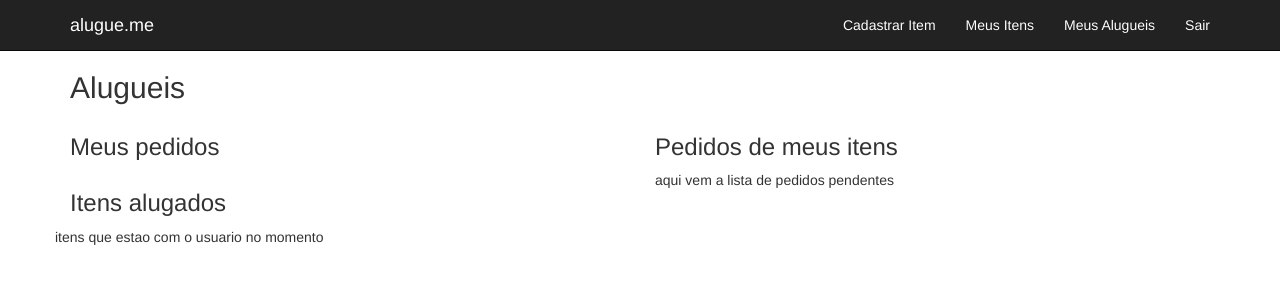
After one commit to gutobenn/inf-engsw, a Django app: page /rents/ in a window 1280 px wide. The commit adds this page. Shown: the top 300 px of the page. Run offline with Django 3.2, Linux system fonts and the light colour scheme; a user stored in the database is signed in; data that the repository does not hold is empty; some libraries are stand-ins or nearby versions.

Commit message:
Create Rents page

```diff
--- a/alugueme/models.py
+++ b/alugueme/models.py
@@ -36,8 +36,8 @@ class Rent(models.Model):
         (MONEY, 'Dinheiro'),
         (TRADE, 'Troca'),
     )
-    user = models.OneToOneField(User,on_delete=models.CASCADE)
-    item = models.OneToOneField(Item,on_delete=models.CASCADE)
+    user = models.ForeignKey(User,on_delete=models.CASCADE) # TODO conferir se ta correto usar foreignkey. outra possibilidade é modelar pedido de aluguel em uma classe diferente.
+    item = models.ForeignKey(Item,on_delete=models.CASCADE)
     status = models.IntegerField(choices=STATUS_CHOICES, default=PENDING_STATUS)
     request_date = models.DateTimeField()
     confirmation_date = models.DateTimeField(blank=True, null=True)
--- a/alugueme/templates/alugueme/base.html
+++ b/alugueme/templates/alugueme/base.html
@@ -30,7 +30,7 @@
                   {% if user.is_authenticated %}
                     <li><a href="{% url 'item_new' %}">Cadastrar Item</a></li>
                     <li><a href="{% url 'items_my' %}">Meus Itens</a></li>
-                    <li><a href="#">Meus Alugueis</a></li>
+                    <li><a href="{% url 'rents' %}">Meus Alugueis</a></li>
                     <li><a href="{% url 'logout' %}">Sair</a></li>
                   {% else %}
                   <li><a href="{% url 'signup' %}">Cadastrar-se</a></li>
--- /dev/null
+++ b/alugueme/templates/alugueme/rents.html
@@ -0,0 +1,27 @@
+{% extends 'alugueme/base.html' %}
+{% block content %}
+  <h2>Alugueis</h2>
+
+  <div class="row">
+    <div class="col-md-6">
+      <h3>Meus pedidos</h3>
+      <div class="row">
+        {% for rent in rents %}
+          <div class="rents-rent">
+            <h5><a href="{% url 'item_detail' pk=rent.item.pk %}">{{ rent.item.title }}</a></h5>
+          </div>
+        {% endfor %}
+      </div>
+
+      <h3>Itens alugados</h3>
+      <div class="row">
+        itens que estao com o usuario no momento
+      </div>
+    </div>
+    <div class="col-md-6">
+      <h3>Pedidos de meus itens</h3>
+      aqui vem a lista de pedidos pendentes
+    </div>
+  </div>
+
+{% endblock %}
--- a/alugueme/urls.py
+++ b/alugueme/urls.py
@@ -12,6 +12,7 @@ urlpatterns = [
     url(r'^items/new/$', views.item_new, name='item_new'),
     url(r'^items/(?P<pk>[0-9]+)/$', views.item_detail, name='item_detail'),
     url(r'^items/(?P<pk>[0-9]+)/edit/$', views.item_edit, name='item_edit'),
+    url(r'^rents/$', views.rents, name='rents'),
     url(r'^search', ItemView.as_view(), name="search"),
     url(r'^signup/$', views.signup, name='signup'),
     url(r'^login/$', auth_views.login, name='login'),
--- a/alugueme/views.py
+++ b/alugueme/views.py
@@ -6,7 +6,7 @@ from django.contrib.auth.decorators import login_required
 from django.utils import timezone
 from django.db.models import Q
 from alugueme.forms import SignUpForm, ItemForm, SearchItemForm, RentForm
-from alugueme.models import Item
+from alugueme.models import Item, Rent
 from search_views.views import SearchListView
 from search_views.filters import BaseFilter
 
@@ -103,3 +103,8 @@ class ItemView(SearchListView):
 
     form_class = SearchItemForm
     filter_class = ItemFilter
+
+@login_required(login_url='login')
+def rents(request):
+    rents = Rent.objects.filter(user=request.user)
+    return render(request, 'alugueme/rents.html', {'rents': rents})
```
